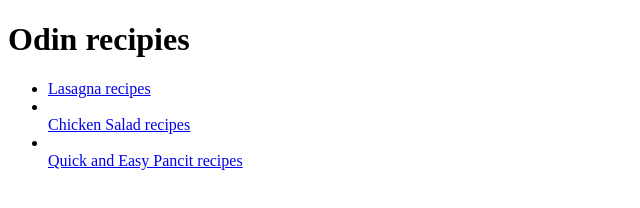
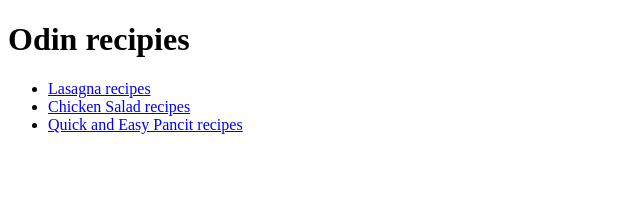
Before and after one commit to nobo227/odin-recipes, a plain HTML site: page index.html in a window 1280 px wide. Shown: the whole page, without its empty margins (0-640 px from the left). Drawn offline with Linux system fonts and the light colour scheme.

Commit message:
fixed main orderlist

```diff
--- a/index.html
+++ b/index.html
@@ -9,8 +9,8 @@
     <h1>Odin recipies</h1>
     <ul>
         <li><a href="recipes/lasagna.html">Lasagna recipes</a></li>
-        <li></li><a href="recipes/chickenSalad.html">Chicken Salad recipes</a></li>
-        <li></li><a href="recipes/pancit.html">Quick and Easy Pancit recipes</a></li>
+        <li><a href="recipes/chickenSalad.html">Chicken Salad recipes</a></li>
+        <li><a href="recipes/pancit.html">Quick and Easy Pancit recipes</a></li>
     </ul>
 </body>
 </html>
```
